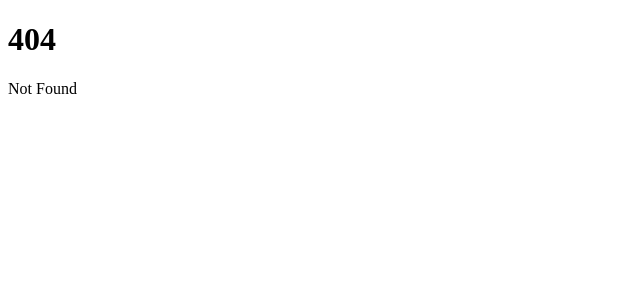
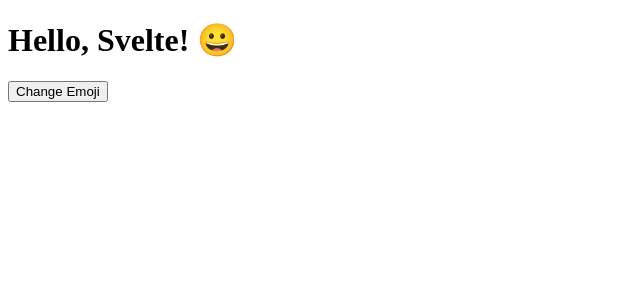
Before and after one commit to codegrid/2025-svelte-demo, a SvelteKit app: page /3/1 in a window 1280 px wide. Before the commit this address had no page. Shown: the top 300 px of the page, without its empty margins (0-640 px from the left). Built offline with nearby package versions, Linux system fonts and the light colour scheme.

Commit message:
Add demo for 3-1

```diff
--- /dev/null
+++ b/src/routes/3/1/+page.svelte
@@ -0,0 +1,14 @@
+<script>
+  import Header from "./Header.svelte";
+
+  const title = "Svelte";
+  let suffix = $state("😀");
+
+  const changeSuffix = () => {
+    const emojis = ["😀", "🔥", "🌊", "🌲", "💰", "⛰️", "😎"];
+    suffix = emojis.at(Math.floor(Math.random() * emojis.length));
+  };
+</script>
+
+<Header {title} {suffix} />
+<button onclick={changeSuffix}>Change Emoji</button>
--- /dev/null
+++ b/src/routes/3/1/Header.svelte
@@ -0,0 +1,5 @@
+<script>
+  let { title, suffix } = $props();
+</script>
+
+<h1>Hello, {title}! {suffix}</h1>
```
